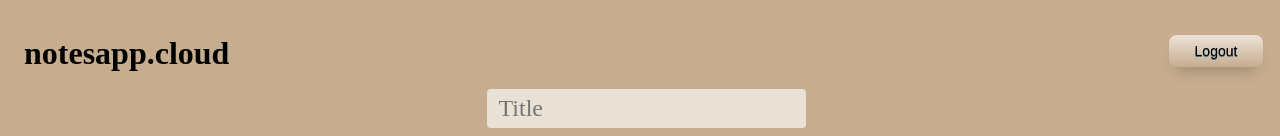
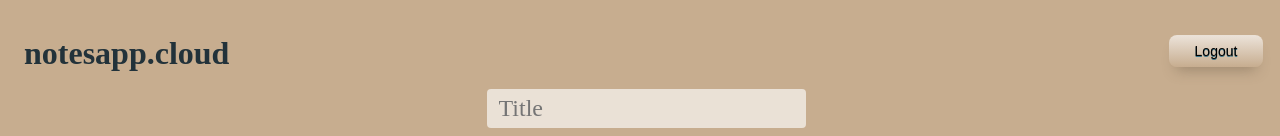
Before and after one commit to JoshuaPeddle/Notes-app, a website: page view/notes.html in a window 1280 px wide. Shown: the top 136 px of the page. Drawn offline with nearby package versions, Linux system fonts and the light colour scheme; files that its build step writes are made by us from their sources; no server answers; files whose address does not match are found by name.

Commit message:
Tweak color slightly

```diff
--- a/view/static/css/index.css
+++ b/view/static/css/index.css
@@ -60,6 +60,7 @@ textarea, input{
 #title_container #title_string {
     justify-self: center;
     align-self: flex-end;
+    color: hsla(199, 27%, 18%, 1);
 }
 
 #title_container form button {
```
